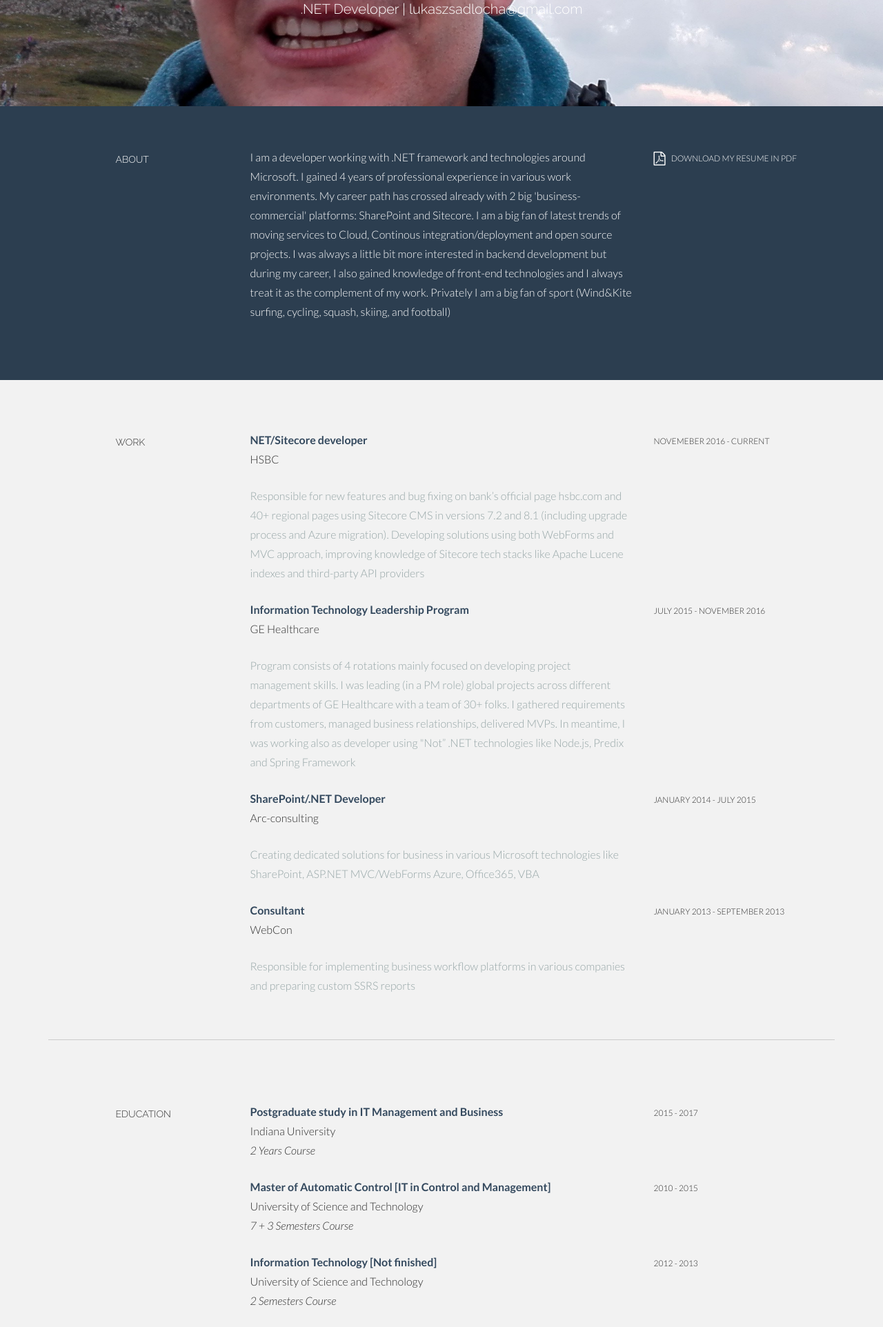
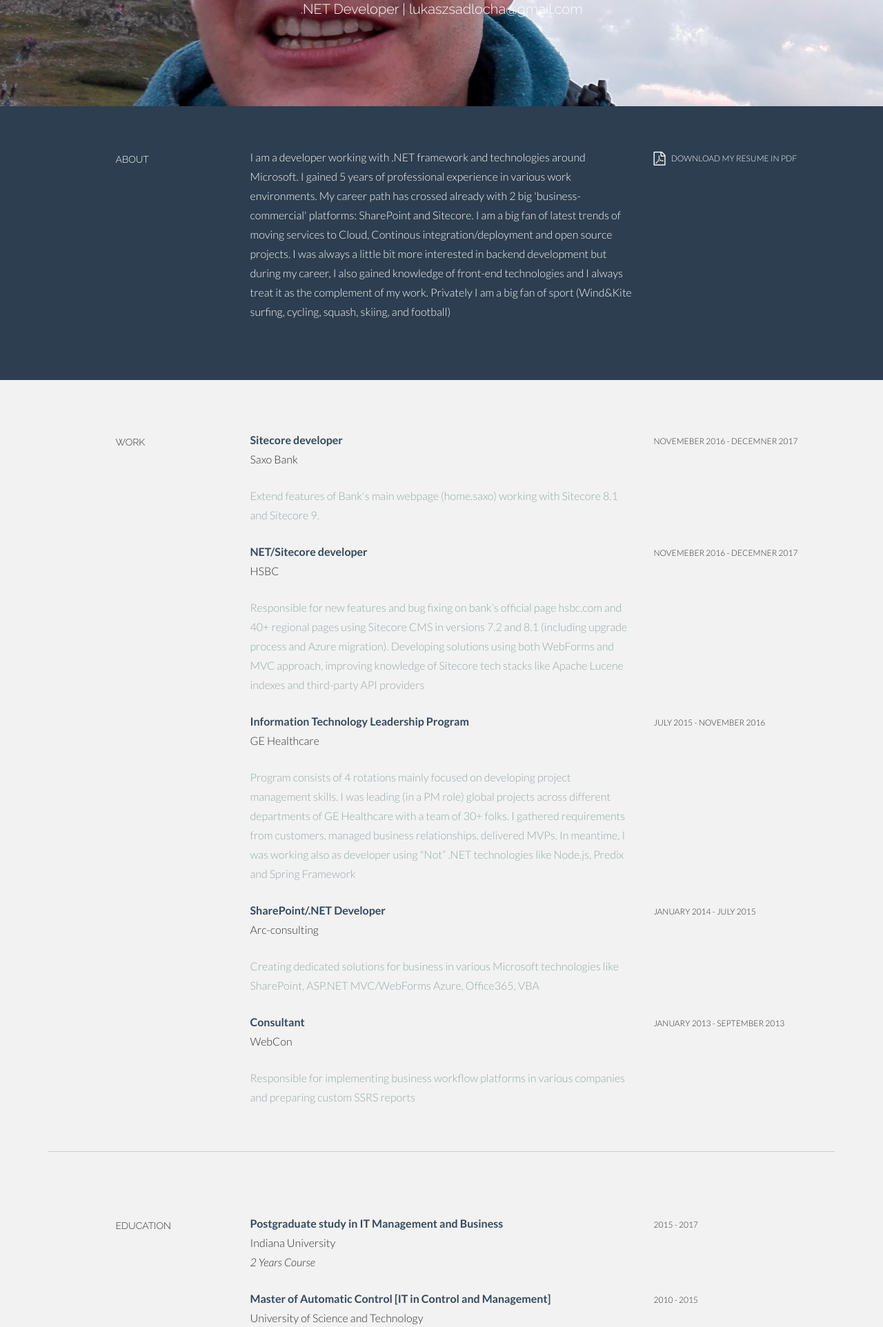
Before and after one commit to lukaszsadlocha/lukaszsadlocha_onlineResume, an ASP.NET Core app: page / in a window 1280 px wide. Shown: the part 406-2330 px from the top of the page at 69% size. Run offline with ASP.NET Core 8, Linux system fonts and the light colour scheme.

Commit message:
Content change in My experience description

```diff
--- a/lukaszsadlocha_onlineResume/Views/Shared/_Layout.cshtml
+++ b/lukaszsadlocha_onlineResume/Views/Shared/_Layout.cshtml
@@ -73,7 +73,7 @@
                 </div>
                 <div class="col-lg-6">
                     <p>
-                        I am a developer working with .NET framework and technologies around Microsoft. I gained 4 years of professional experience in various work environments. My career path has crossed already with 2 big 'business-commercial' platforms: SharePoint and Sitecore. I am a big fan of latest trends of moving services to Cloud, Continous integration/deployment and open source projects. I was always a little bit more interested in backend development but during my career, I also gained knowledge of front-end technologies and I always treat it as the complement of my work. Privately I am a big fan of sport (Wind&Kite surfing, cycling, squash, skiing, and football)
+                        I am a developer working with .NET framework and technologies around Microsoft. I gained @(DateTime.Now.Year-2013) years of professional experience in various work environments. My career path has crossed already with 2 big 'business-commercial' platforms: SharePoint and Sitecore. I am a big fan of latest trends of moving services to Cloud, Continous integration/deployment and open source projects. I was always a little bit more interested in backend development but during my career, I also gained knowledge of front-end technologies and I always treat it as the complement of my work. Privately I am a big fan of sport (Wind&Kite surfing, cycling, squash, skiing, and football)
                         <br />
                     </p>
                 </div>
@@ -91,7 +91,20 @@
             <div class="col-lg-2 col-lg-offset-1">
                 <h5>WORK</h5>
             </div>
+
+
             <div class="col-lg-6">
+                <p>
+                    <t>Sitecore developer</t><br />
+                    Saxo Bank<br />
+                </p>
+                <p><more>Extend features of Bank's main webpage (home.saxo) working with Sitecore 8.1 and Sitecore 9.</more></p>
+            </div>
+            <div class="col-lg-3">
+                <p><sm>NOVEMEBER 2016 - DECEMNER 2017</sm></p>
+            </div>
+
+            <div class="col-lg-6 col-lg-offset-3">
                 <p>
                     <t>NET/Sitecore developer</t><br />
                     HSBC<br />
@@ -99,8 +112,10 @@
                 <p><more>Responsible for new features and bug fixing on bank’s official page hsbc.com and 40+ regional pages using Sitecore CMS in versions 7.2 and 8.1 (including upgrade process and Azure migration). Developing solutions using both WebForms and MVC approach, improving knowledge of Sitecore tech stacks like Apache Lucene indexes and third-party API providers</more></p>
             </div>
             <div class="col-lg-3">
-                <p><sm>NOVEMEBER 2016 - CURRENT</sm></p>
+                <p><sm>NOVEMEBER 2016 - DECEMNER 2017</sm></p>
             </div>
+
+
 
             <div class="col-lg-6 col-lg-offset-3">
                 <p>
@@ -384,6 +399,18 @@
                 <h5>TECHNOLOGIES</h5>
             </div>
             <div class="col-lg-5">
+                <p><img class="img-responsive" src="~/images/sitecore_big.png" alt=""></p>
+            </div>
+            <div class="col-lg-4">
+                <p>
+                    SITECORE
+                    <br />
+                    Sitecore.
+                    I've been connected with Sitecore platform since November 2016 and I really enjoy how the system is built and that there are plenty ways of extending it. I was responsible for developing new features in two Sitecore projects that hosted customer faced web pages with a load of 1000 per second requests in peak periods. I lead upgrade from Sitecore 7.2 to Sitecore 8.1 for multipage instance, I have a role of technical expert and advisor for moving Sitecore instances to Microsoft Azure (IaaS model), Configure advanced CI/CD pipeline using VSTS and introduced Apache Lucene index into reporting pages<br />
+                </p>
+            </div>
+
+            <div class="col-lg-5 col-lg-offset-3">
                 <p><img class="img-responsive" src="~/images/sharePoint.jpg" alt=""></p>
             </div>
             <div class="col-lg-4">
@@ -393,18 +420,6 @@
                     I worked with SharePoint 2007, 2010, 2013 and Online fulfilling various business requirements; starting from OOTB SharePoint configuration to deliver simple intranet systems, going through big Farm solutions placed directly on the server, many small workflow instances that were achieved by extending SharePoint forms and adding many JS code, ending on modern apps in provided-hosted model deployed in Microsoft Azure.
                     I found the last model as my favorite way of developing systems on SharePoint. Testing/CI/CD/Scalability is simply achievable and there is a plenty of ASP.NET features that can be used.
                     <br />
-                </p>
-            </div>
-
-            <div class="col-lg-5 col-lg-offset-3">
-                <p><img class="img-responsive" src="~/images/sitecore_big.png" alt=""></p>
-            </div>
-            <div class="col-lg-4">
-                <p>
-                    SITECORE
-                    <br />
-                    Sitecore.
-                    I've been connected with Sitecore platform since November 2016 and I really enjoy how the system is built and that there are plenty ways of extending it. I was responsible for developing new features in two Sitecore projects that hosted customer faced web pages with a load of 1000 per second requests in peak periods. I lead upgrade from Sitecore 7.2 to Sitecore 8.1 for multipage instance, I have a role of technical expert and advisor for moving Sitecore instances to Microsoft Azure (IaaS model), Configure advanced CI/CD pipeline using VSTS and introduced Apache Lucene index into reporting pages<br />
                 </p>
             </div>
 
```
